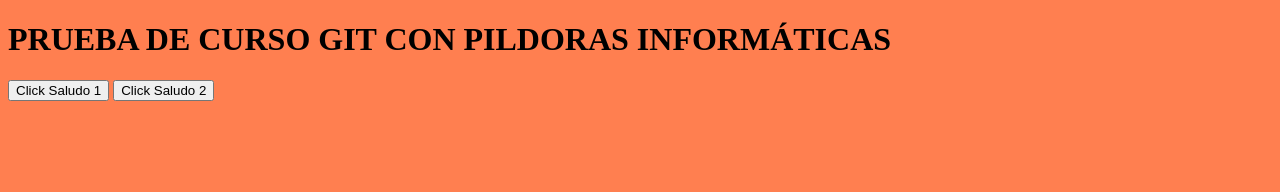
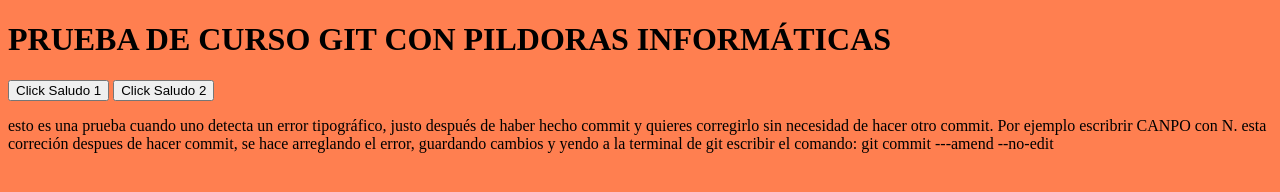
Before and after one commit to edwardscarvajal/CursoGitPildoras, a plain HTML site: page index.html in a window 1280 px wide. Drawn offline with Linux system fonts and the light colour scheme.

Commit message:
prueba para arreglar un error después de hacer commit pero que no sea necesario hacer un nuevo commit, con git commit --amend --no-edit

```diff
--- a/index.html
+++ b/index.html
@@ -11,6 +11,9 @@
         <h1>PRUEBA DE CURSO GIT CON PILDORAS INFORMÁTICAS</h1>
         <input type="button" onclick="saludo()" value="Click Saludo 1">
         <input type="button" onclick="saludo2()" value="Click Saludo 2">
-
+        <p>esto es una prueba cuando uno detecta un error tipográfico, justo después de haber hecho commit y quieres corregirlo
+            sin necesidad de hacer otro commit. Por ejemplo escribrir CANPO con N. esta correción despues de hacer commit,
+            se hace arreglando el error, guardando cambios y yendo a la terminal de git escribir el comando:
+            git commit ---amend --no-edit</p>
     </body>
 </html>
```
